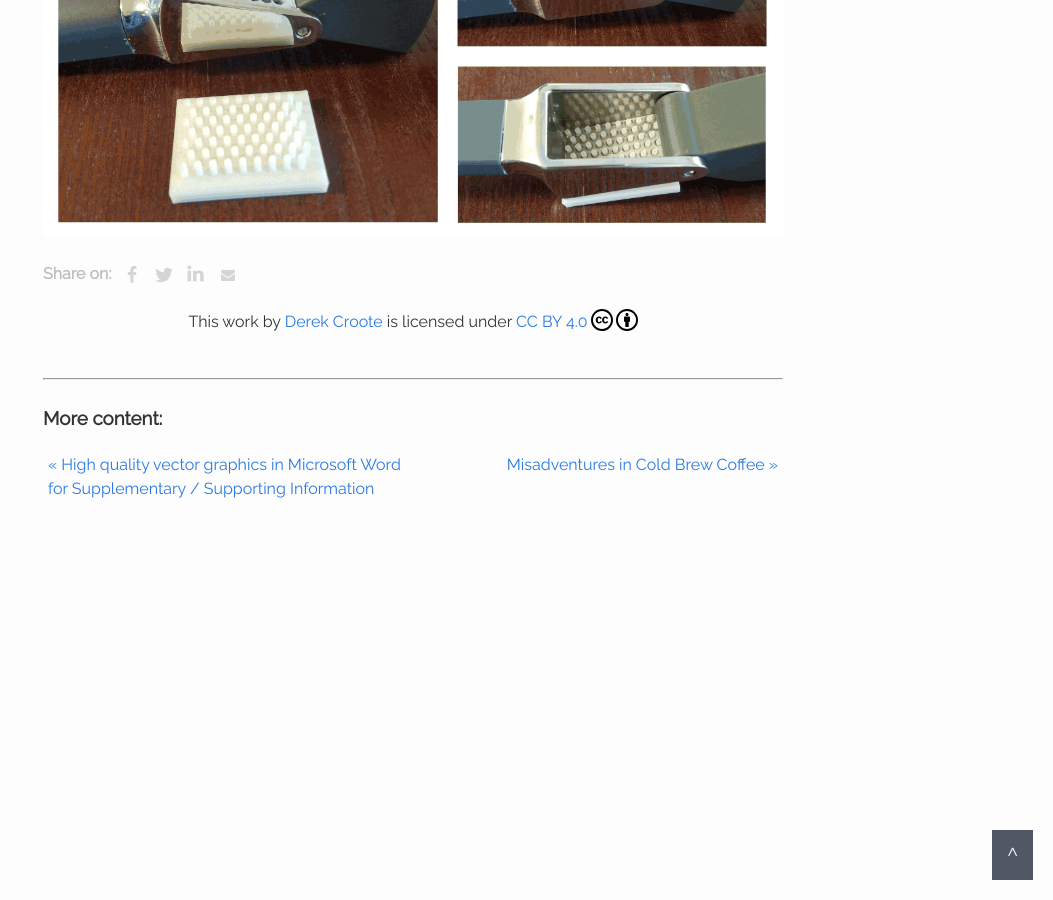
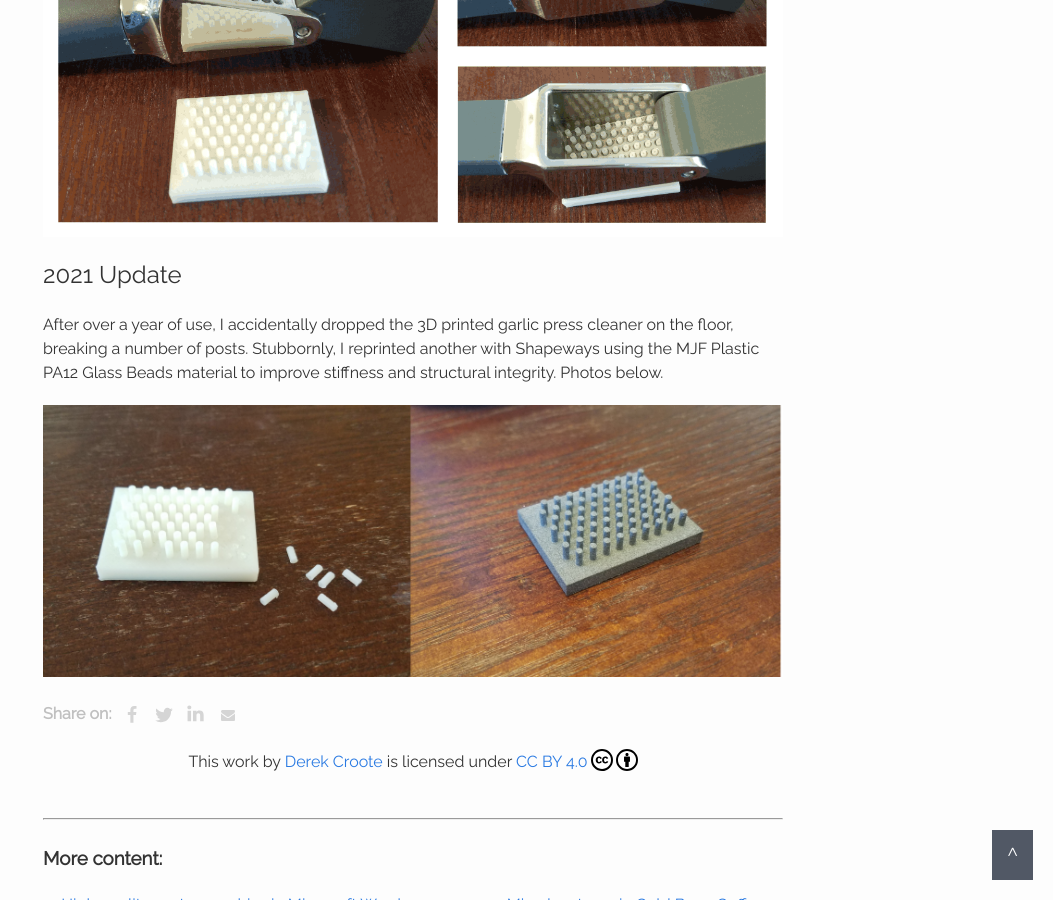
Before and after one commit to dcroote/dcroote.github.io, a Jekyll site: the page built from _posts/2019-08-31-cleaning-a-garlic-press.md, in a window 1280 px wide and 900 px high, scrolled down 1496 px. Shown: the whole window, without its empty margins (227-1280 px from the left). Built offline with Jekyll 4.4.1, drawn with Linux system fonts in a browser that asks for light colours; some of the changed text lies outside the part shown.

Commit message:
Update garlic press cleaner post with reprinting

```diff
--- a/_posts/2019-08-31-cleaning-a-garlic-press.md
+++ b/_posts/2019-08-31-cleaning-a-garlic-press.md
@@ -3,7 +3,7 @@ layout: post
 title: How to clean a garlic press with 3D printing
 image: images/garlic_press/cad_combined.png
 image-alt: CAD models of garlic press cleaner
-last_modified_at: 2020-11-27T21:57:29-08:00
+last_modified_at: 2021-01-09 16:04:23 -0800
 comments: false
 ---
 
@@ -26,3 +26,9 @@ This is a simple design consisting of an extruded base and an array of posts (ex
 The design required a few iterations in order to perfect the post spacing and post diameter. Version two was particularly disappointing as many of the posts snapped off after the first use. The design was ultimately successful, however, and final product can be seen below. It clears all of the garlic in a single poke, meaning I have realized a 63X improvement in cleaning speed. Time well spent.
 
 [![Photos of final garlic press cleaner design](/images/garlic_press/garlic_press_photos.png "Click for a larger version")](/images/garlic_press/garlic_press_photos.png)
+
+## 2021 Update
+
+After over a year of use, I accidentally dropped the 3D printed garlic press cleaner on the floor, breaking a number of posts. Stubbornly, I reprinted another with Shapeways using the MJF Plastic PA12 Glass Beads material to improve stiffness and structural integrity. Photos below.
+
+<img src="/images/garlic_press/broken_and_reprinted_3d_printed_garlic_press_cleaner.png" alt="Photos of broken and reprinted garlic press cleaners" class="centered_img" width="800" height="294" />
```
Also changed, not shown: images/garlic_press/broken_and_reprinted_3d_printed_garlic_press_cleaner.png (added).
